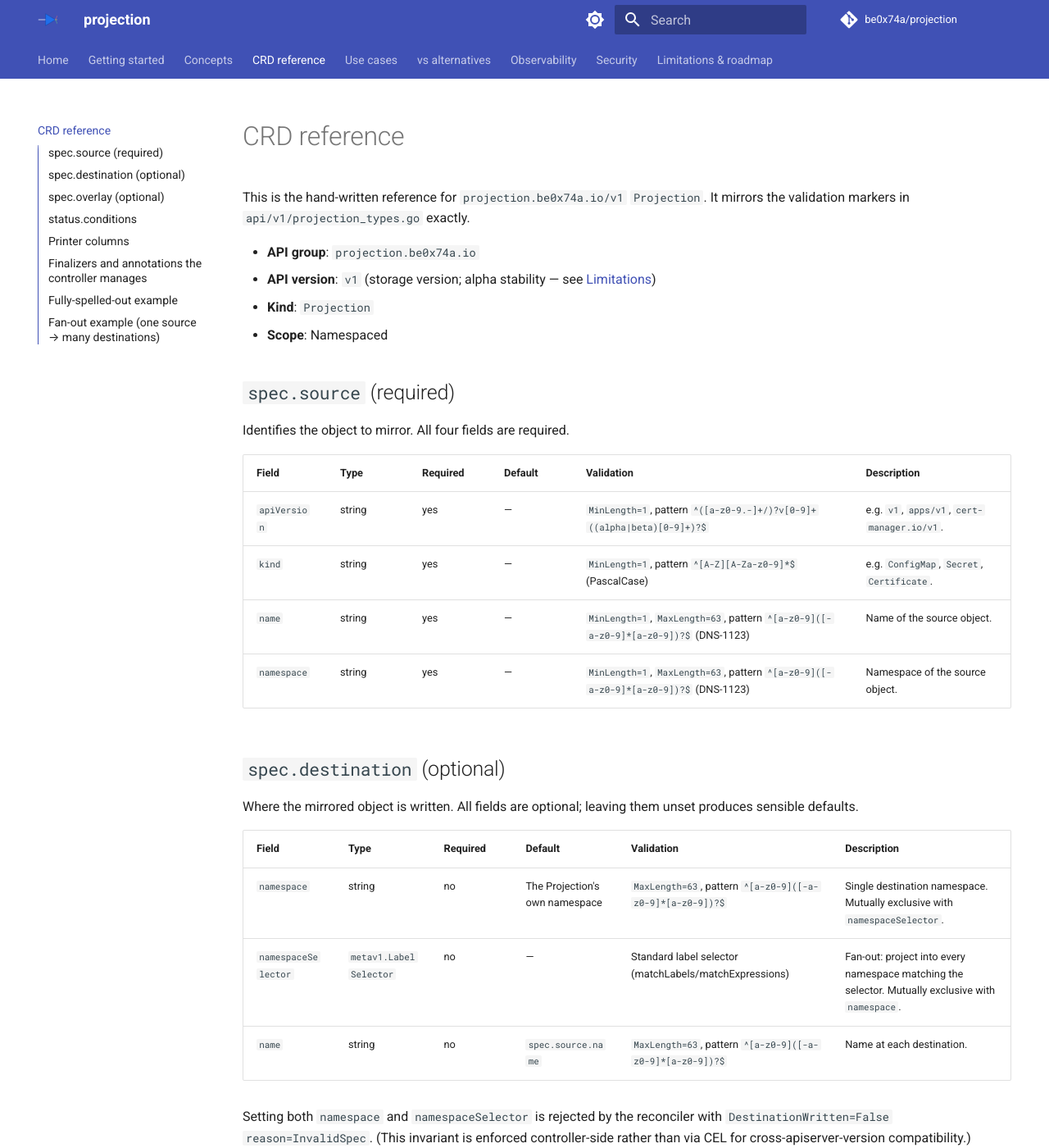
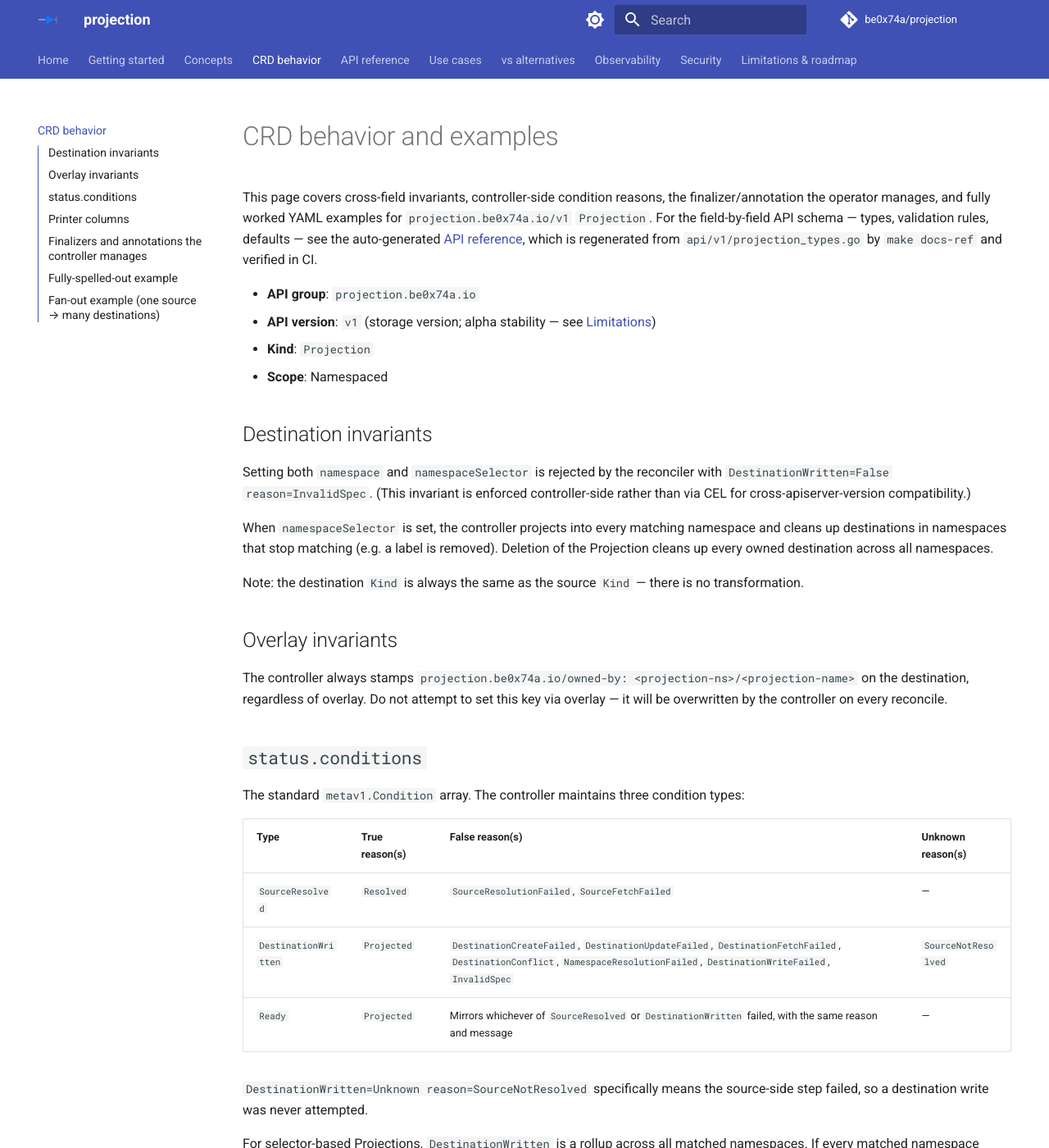
Before and after one commit to be0x74a/projection, an MkDocs documentation site: the page built from docs/crd-reference.md, in a window 1280 px wide and 1400 px high. Shown: the whole window at 82% size. Built offline with MkDocs 1.6.1 and Material for MkDocs 9.7.7, drawn with Linux system fonts in a browser that asks for light colours; comment, search, counter and statistics services are not loaded; some of the changed text lies outside the part shown.

Commit message:
docs(api-reference): generate api-reference.md and wire CI drift check
- docs/api-reference.md: new file, auto-generated from api/v1 types
  + kubebuilder markers via elastic/crd-ref-docs. Regenerate locally
  with `make docs-ref`.
- docs/crd-reference.md: retitled to "CRD behavior and examples";
  pruned the field-schema tables that now duplicate
  docs/api-reference.md. Retained content that isn't derivable from
  types.go: cross-field invariants enforced by the controller,
  per-reason status.conditions mapping, printer columns,
  finalizer/owned-by bookkeeping, and YAML examples.
- .github/workflows/ci.yml: new 'docs-ref' job runs `make docs-ref`
  on every PR and fails if the generated file drifts from the
  source of truth. Error message points at the fix command.
- mkdocs.yml: new API reference nav entry alongside the behavior doc.
- CHANGELOG.md: [Unreleased] / Added bullet summarising the feature.

Refs #35.

```diff
--- a/docs/crd-reference.md
+++ b/docs/crd-reference.md
@@ -1,32 +1,13 @@
-# CRD reference
+# CRD behavior and examples
 
-This is the hand-written reference for `projection.be0x74a.io/v1` `Projection`. It mirrors the validation markers in `api/v1/projection_types.go` exactly.
+This page covers cross-field invariants, controller-side condition reasons, the finalizer/annotation the operator manages, and fully worked YAML examples for `projection.be0x74a.io/v1` `Projection`. For the field-by-field API schema — types, validation rules, defaults — see the auto-generated [API reference](api-reference.md), which is regenerated from `api/v1/projection_types.go` by `make docs-ref` and verified in CI.
 
 - **API group**: `projection.be0x74a.io`
 - **API version**: `v1` (storage version; alpha stability — see [Limitations](limitations.md))
 - **Kind**: `Projection`
 - **Scope**: Namespaced
 
-## `spec.source` (required)
-
-Identifies the object to mirror. All four fields are required.
-
-| Field        | Type   | Required | Default | Validation                                                                   | Description                                          |
-| ------------ | ------ | -------- | ------- | ---------------------------------------------------------------------------- | ---------------------------------------------------- |
-| `apiVersion` | string | yes      | —       | `MinLength=1`, pattern `^([a-z0-9.-]+/)?v[0-9]+((alpha|beta)[0-9]+)?$`       | e.g. `v1`, `apps/v1`, `cert-manager.io/v1`.          |
-| `kind`       | string | yes      | —       | `MinLength=1`, pattern `^[A-Z][A-Za-z0-9]*$` (PascalCase)                    | e.g. `ConfigMap`, `Secret`, `Certificate`.           |
-| `name`       | string | yes      | —       | `MinLength=1`, `MaxLength=63`, pattern `^[a-z0-9]([-a-z0-9]*[a-z0-9])?$` (DNS-1123) | Name of the source object.                     |
-| `namespace`  | string | yes      | —       | `MinLength=1`, `MaxLength=63`, pattern `^[a-z0-9]([-a-z0-9]*[a-z0-9])?$` (DNS-1123) | Namespace of the source object.                |
-
-## `spec.destination` (optional)
-
-Where the mirrored object is written. All fields are optional; leaving them unset produces sensible defaults.
-
-| Field               | Type                   | Required | Default                        | Validation                                                                   | Description                                                                                                    |
-| ------------------- | ---------------------- | -------- | ------------------------------ | ---------------------------------------------------------------------------- | -------------------------------------------------------------------------------------------------------------- |
-| `namespace`         | string                 | no       | The Projection's own namespace | `MaxLength=63`, pattern `^[a-z0-9]([-a-z0-9]*[a-z0-9])?$`                    | Single destination namespace. Mutually exclusive with `namespaceSelector`.                                     |
-| `namespaceSelector` | `metav1.LabelSelector` | no       | —                              | Standard label selector (matchLabels/matchExpressions)                       | Fan-out: project into every namespace matching the selector. Mutually exclusive with `namespace`.              |
-| `name`              | string                 | no       | `spec.source.name`             | `MaxLength=63`, pattern `^[a-z0-9]([-a-z0-9]*[a-z0-9])?$`                    | Name at each destination.                                                                                      |
+## Destination invariants
 
 Setting both `namespace` and `namespaceSelector` is rejected by the reconciler with `DestinationWritten=False reason=InvalidSpec`. (This invariant is enforced controller-side rather than via CEL for cross-apiserver-version compatibility.)
 
@@ -34,14 +15,7 @@ When `namespaceSelector` is set, the controller projects into every matching nam
 
 Note: the destination `Kind` is always the same as the source `Kind` — there is no transformation.
 
-## `spec.overlay` (optional)
-
-Metadata applied on top of the copied source. Overlay entries win on key conflict with source metadata. The overlay never touches `spec`/`data`/etc.; it is metadata only.
-
-| Field         | Type                | Required | Default | Description                                                                                      |
-| ------------- | ------------------- | -------- | ------- | ------------------------------------------------------------------------------------------------ |
-| `labels`      | `map[string]string` | no       | `{}`    | Merged with the source's `metadata.labels`. Overlay wins on conflict.                            |
-| `annotations` | `map[string]string` | no       | `{}`    | Merged with the source's `metadata.annotations`. Overlay wins on conflict.                       |
+## Overlay invariants
 
 The controller always stamps `projection.be0x74a.io/owned-by: <projection-ns>/<projection-name>` on the destination, regardless of overlay. Do not attempt to set this key via overlay — it will be overwritten by the controller on every reconcile.
 
--- a/mkdocs.yml
+++ b/mkdocs.yml
@@ -45,7 +45,8 @@ nav:
   - Home: index.md
   - Getting started: getting-started.md
   - Concepts: concepts.md
-  - CRD reference: crd-reference.md
+  - CRD behavior: crd-reference.md
+  - API reference: api-reference.md
   - Use cases: use-cases.md
   - vs alternatives: comparison.md
   - Observability: observability.md
```
Also changed, not shown: CHANGELOG.md (+1 -0 lines), docs/api-reference.md (added, +150 -0 lines), 1 other file.
